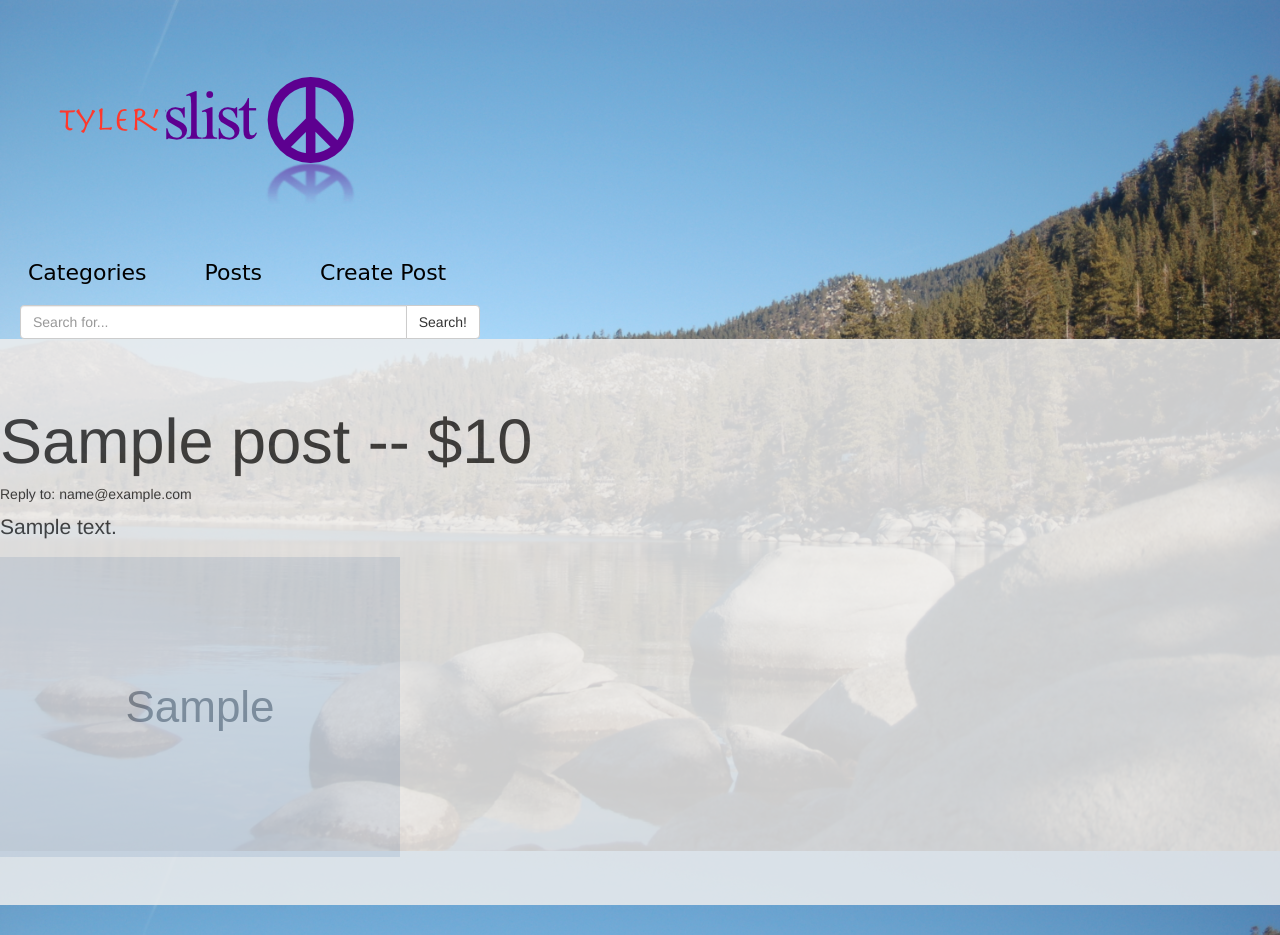
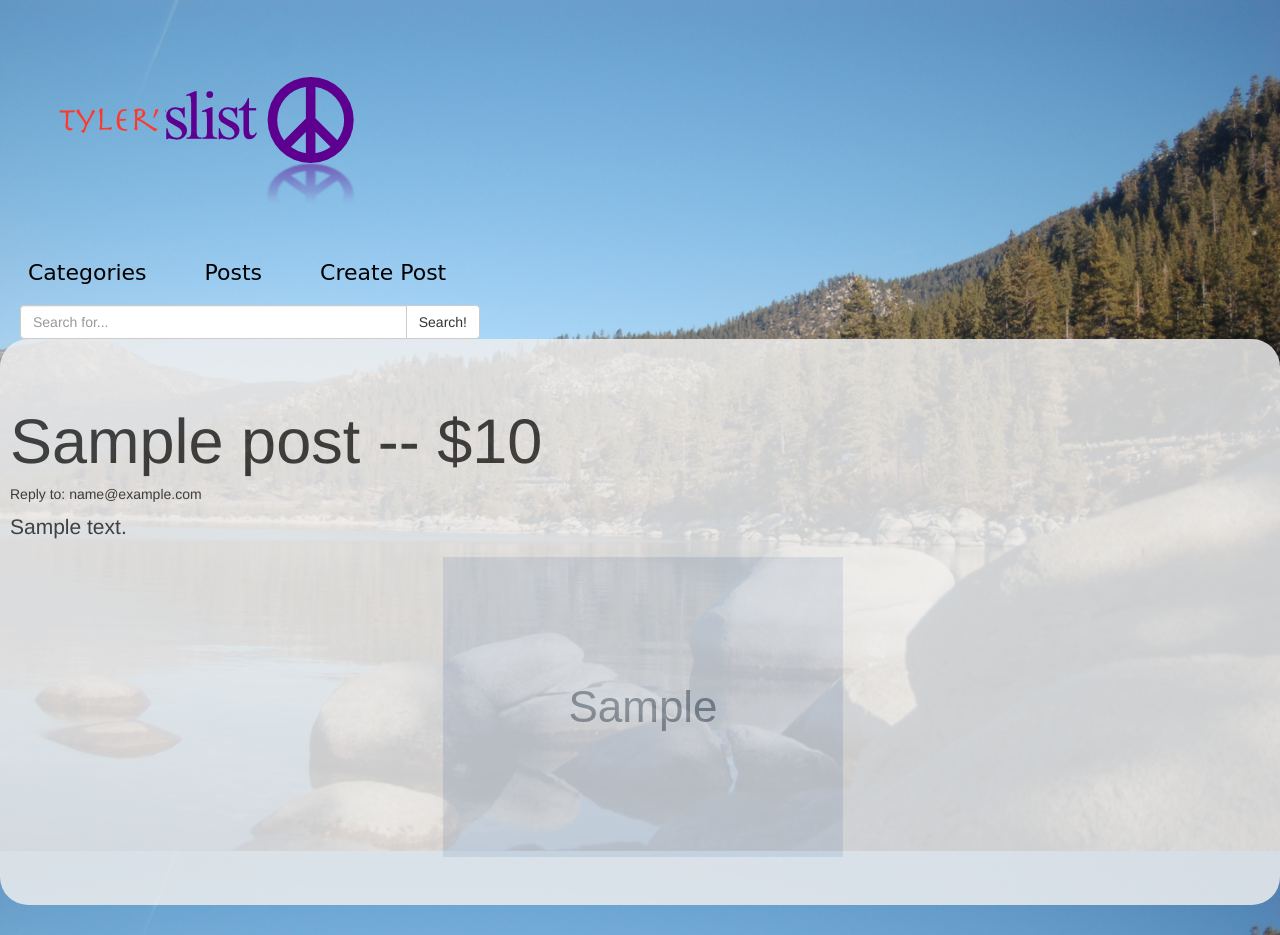
Before and after one commit to tylerprobst/tylerslist, a Flask app: template templates/post.html in a window 1280 px wide. Run offline with Flask 2, Linux system fonts and the light colour scheme; the template is opened without the code that fills it: most values are stand-ins (such as "Sample title", 1, 10 or a date in 2020); grey boxes marked "Sample" are stand-in pictures; parts of the project's set-up code (start-up, migrations or seed data) failed here and were passed over; some libraries are stand-ins or nearby versions.

Commit message:
adds styling to posts page and editing page

```diff
--- a/assets/home.css
+++ b/assets/home.css
@@ -54,8 +54,17 @@ a {
 	color: black;
 }
 
+.images {
+	padding-left: 5px;
+	text-align: center;
+}
+
 .jumbotron {
 	opacity: .85;
+	padding-top: 100px;
+	padding-bottom: 10px;
+	padding-left: 10px;
+	padding-right: 10px;
 }
 
 #nav-button {
@@ -71,7 +80,9 @@ a {
 .post {
 	opacity: .9;
 	padding-top: 5px;
-	padding-left: 10px;
+	padding-bottom: 5px;
+	padding-left: 20px;
+	padding-right: 5px;
 }
 
 #post {
@@ -84,6 +95,10 @@ a {
 	vertical-align: bottom;
 }
 
+.post-page {
+	border-radius: 28px;
+}
+
 #post-pic {
 	float: left;
 }
--- a/templates/post.html
+++ b/templates/post.html
@@ -1,13 +1,13 @@
 {% extends "layout.html" %}
 {% block body %}
-<div class="jumbotron">
+<div class="jumbotron post-page">
 	<h1>{{post.title}} -- ${{post.price}}</h1>
 	<h5>Reply to: {{post.email}}</h5>
 
 	<p>{{post.body}}</p>
 	<div class="images">
 		{% for image in images %}
-		<img src="{{config['S3_BUCKET_LINK']}}{{image.filename}}">
+		<img src="{{config['S3_BUCKET_LINK']}}{{image.filename}}" class="post-image">
 		{% endfor %}
 	</div>
 </div>
```
Also changed, not shown: templates/edit_post.html (+3 -8 lines).
